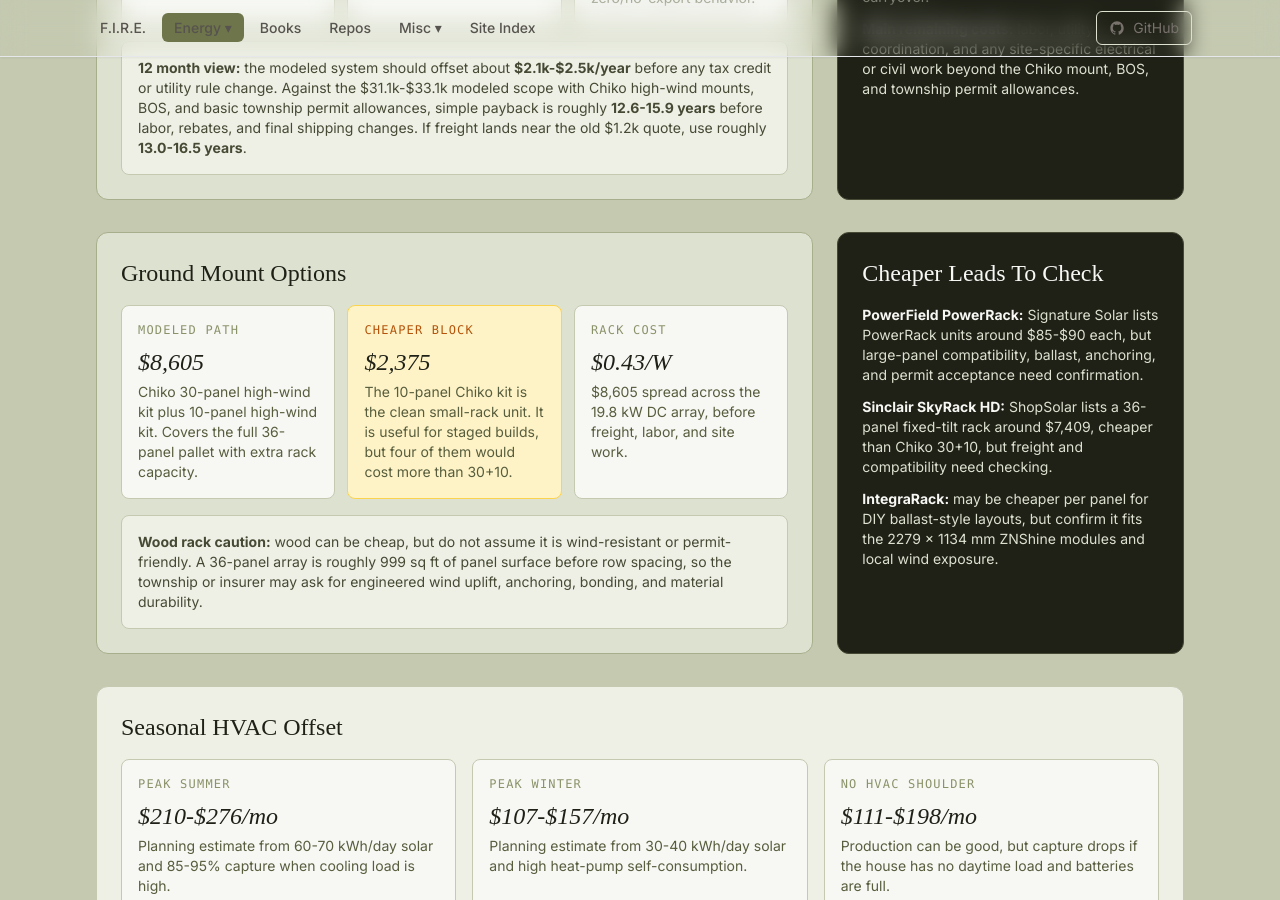
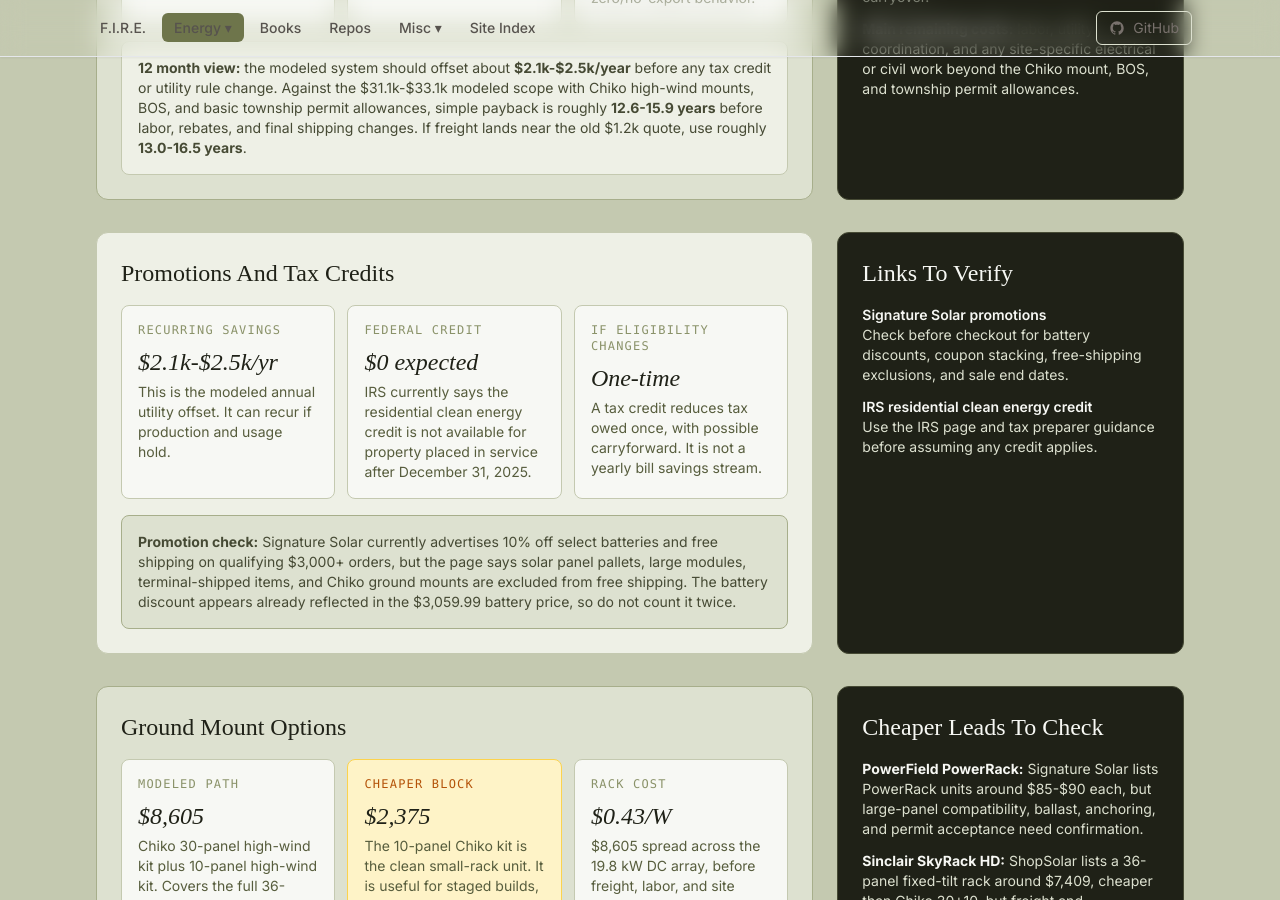
Before and after one commit to techmore/techmore.github.io, a Jekyll site: the page built from pages/energy-monitoring/solar.html, in a window 1280 px wide and 900 px high, scrolled down 2372 px. Built offline with Jekyll 4.4.1, drawn with Linux system fonts in a browser that asks for light colours; nearby versions of some CDN libraries; some web fonts are replaced; some of the changed text lies outside the part shown.

Commit message:
Add solar promotions and tax credit notes

```diff
--- a/pages/energy-monitoring/solar.html
+++ b/pages/energy-monitoring/solar.html
@@ -207,6 +207,40 @@ title: Solar Offset - Techmore
                 <p><strong class="text-olive-50">Good fit:</strong> the panel pallet is large enough to offset meaningful daytime HVAC, water-heater, and household load.</p>
                 <p><strong class="text-olive-50">Battery model:</strong> two batteries are now the planning baseline because they match the panel pallet better and improve evening carryover.</p>
                 <p><strong class="text-olive-50">Main remaining costs:</strong> labor, utility coordination, and any site-specific electrical or civil work beyond the Chiko mount, BOS, and township permit allowances.</p>
+            </div>
+        </div>
+    </section>
+
+    <section class="grid lg:grid-cols-3 gap-6 mb-8">
+        <div class="lg:col-span-2 bg-olive-100 rounded-xl border border-olive-300 p-5 sm:p-6">
+            <h2 class="text-2xl text-olive-950 mb-4">Promotions And Tax Credits</h2>
+            <div class="grid sm:grid-cols-3 gap-3">
+                <div class="bg-olive-50 rounded-lg border border-olive-300 p-4">
+                    <p class="font-mono text-xs tracking-widest uppercase text-olive-500">Recurring savings</p>
+                    <p class="mt-2 text-2xl font-display italic text-olive-950">$2.1k-$2.5k/yr</p>
+                    <p class="mt-1 text-sm text-olive-700">This is the modeled annual utility offset. It can recur if production and usage hold.</p>
+                </div>
+                <div class="bg-olive-50 rounded-lg border border-olive-300 p-4">
+                    <p class="font-mono text-xs tracking-widest uppercase text-olive-500">Federal credit</p>
+                    <p class="mt-2 text-2xl font-display italic text-olive-950">$0 expected</p>
+                    <p class="mt-1 text-sm text-olive-700">IRS currently says the residential clean energy credit is not available for property placed in service after December 31, 2025.</p>
+                </div>
+                <div class="bg-olive-50 rounded-lg border border-olive-300 p-4">
+                    <p class="font-mono text-xs tracking-widest uppercase text-olive-500">If eligibility changes</p>
+                    <p class="mt-2 text-2xl font-display italic text-olive-950">One-time</p>
+                    <p class="mt-1 text-sm text-olive-700">A tax credit reduces tax owed once, with possible carryforward. It is not a yearly bill savings stream.</p>
+                </div>
+            </div>
+            <div class="mt-4 bg-olive-200 rounded-lg border border-olive-400 p-4">
+                <p class="text-sm text-olive-800"><strong>Promotion check:</strong> Signature Solar currently advertises 10% off select batteries and free shipping on qualifying $3,000+ orders, but the page says solar panel pallets, large modules, terminal-shipped items, and Chiko ground mounts are excluded from free shipping. The battery discount appears already reflected in the $3,059.99 battery price, so do not count it twice.</p>
+            </div>
+        </div>
+
+        <div class="bg-olive-950 rounded-xl border border-olive-800 p-5 sm:p-6 text-olive-50">
+            <h2 class="text-2xl text-olive-50 mb-4">Links To Verify</h2>
+            <div class="space-y-3 text-sm text-olive-200">
+                <p><a href="https://signaturesolar.com/promotions" target="_blank" rel="noopener noreferrer" class="font-semibold text-olive-50 hover:text-olive-200">Signature Solar promotions</a><br>Check before checkout for battery discounts, coupon stacking, free-shipping exclusions, and sale end dates.</p>
+                <p><a href="https://www.irs.gov/credits-deductions/residential-clean-energy-credit" target="_blank" rel="noopener noreferrer" class="font-semibold text-olive-50 hover:text-olive-200">IRS residential clean energy credit</a><br>Use the IRS page and tax preparer guidance before assuming any credit applies.</p>
             </div>
         </div>
     </section>
@@ -490,9 +524,10 @@ title: Solar Offset - Techmore
             <li>Offset math uses $0.13760/kWh and the 18,947 kWh/year average-sun production estimate for the full 36-panel array.</li>
             <li>Heat pump is 44.0% of measured mains; water heater is 18.1%. Water heating is the cleaner load to shift or reduce first.</li>
             <li>Heat pump breaker appears to be double-pole 45 A. At 240 V that is about 10.8 kVA of breaker capacity, but breaker size is not the same as typical operating draw.</li>
-            <li>Federal tax credit treatment depends on eligibility and tax liability; this page treats it as planning context, not guaranteed cash.</li>
+            <li>Federal tax credit treatment depends on eligibility, tax liability, placed-in-service date, and future law or guidance. As of the IRS page reviewed May 21, 2026, the residential clean energy credit is not available for property placed in service after December 31, 2025, so this model assumes $0 federal credit unless verified otherwise.</li>
             <li>Final solar sizing still needs roof/ground-mount layout, shading, utility rules, permitting, and installer or electrician review.</li>
             <li>Solar Lab cart on May 21, 2026: ZNShine 550 W 36-panel pallet $6,732.00, two EG4 314Ah indoor batteries discounted to $6,119.98, GridBOSS Breaker Kit - 90A $272.99, FlexBOSS21 + GridBOSS $5,674.88, free RS232 and USB cables, coupon SAVE50THESOLARLAB, estimated tax $1,125.02, and total $19,874.86 before shipping. Signature Solar 500 ft 10 AWG black/red PV wire adds $568.57 as a planning line item.</li>
+            <li>Signature Solar promotions reviewed May 21, 2026: advertised battery sale pricing, 10% off select batteries at cart, and free shipping on qualifying $3,000+ orders. Promotion exclusions state that solar panel pallets, large modules, terminal-shipped products, and Chiko ground mounts are not eligible for free shipping.</li>
             <li>Tinicum permit placeholder uses the township alternative-energy fee for 11-100 kW systems, the current $100 application review fee shown on the township permits page, and the $25 listed electrical processing fee. It does not include third-party electrical underwriter costs, engineered drawings, stormwater/grading escrow, zoning relief, or installer permit handling.</li>
             <li>Mount model uses the user-provided Chiko GroundFlex U2V large-module high-wind pricing: $6,230 for a 30-panel kit plus $2,375 for a 10-panel kit. The 40-panel rack capacity leaves four unused positions when installing the 36-panel pallet.</li>
             <li>BOS allowance remains a planning placeholder: $1,500-$3,500 for conduit, disconnects, grounding, labels, and combiner/fusing if needed. Labor, trenching, utility work, and final engineering are still separate.</li>
```
